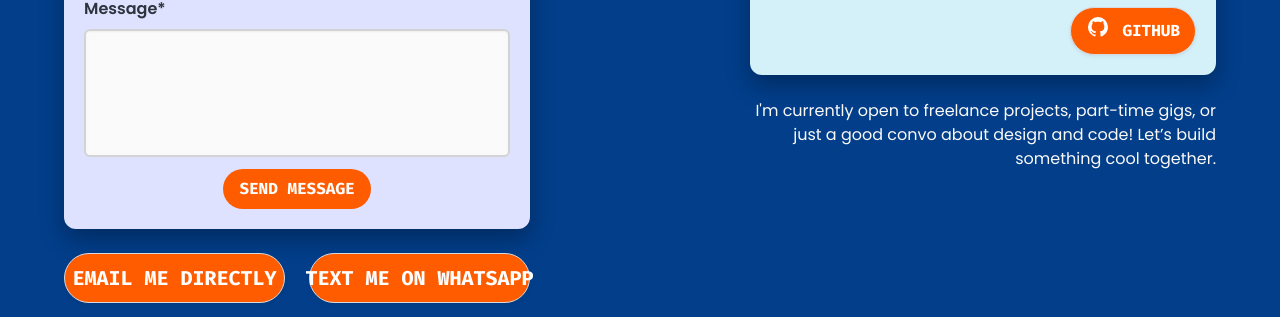
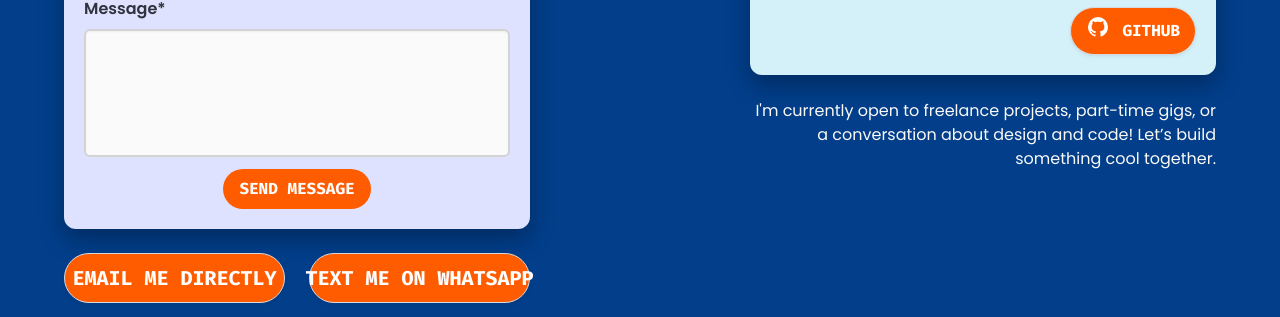
Before and after one commit to TheSiriusSystem/thesiriussystem.netlify.app, a Jekyll site: the page built from index.html, in a window 1280 px wide and 900 px high, scrolled down 3748 px. Shown: the part 161-478 px from the top of the window. Built offline with Jekyll 4.4.1, drawn with Linux system fonts in a browser that asks for light colours.

Commit message:
Update section-contact.html

```diff
--- a/_includes/section-contact.html
+++ b/_includes/section-contact.html
@@ -110,7 +110,7 @@
                 </div>
 
                 <p class="mt-5 align-text-right">
-                    I'm currently open to freelance projects, part-time gigs, or just a good convo about design and code! Let’s build something cool together.
+                    I'm currently open to freelance projects, part-time gigs, or a conversation about design and code! Let’s build something cool together.
                 </p>
             </div>
         </div>
```
